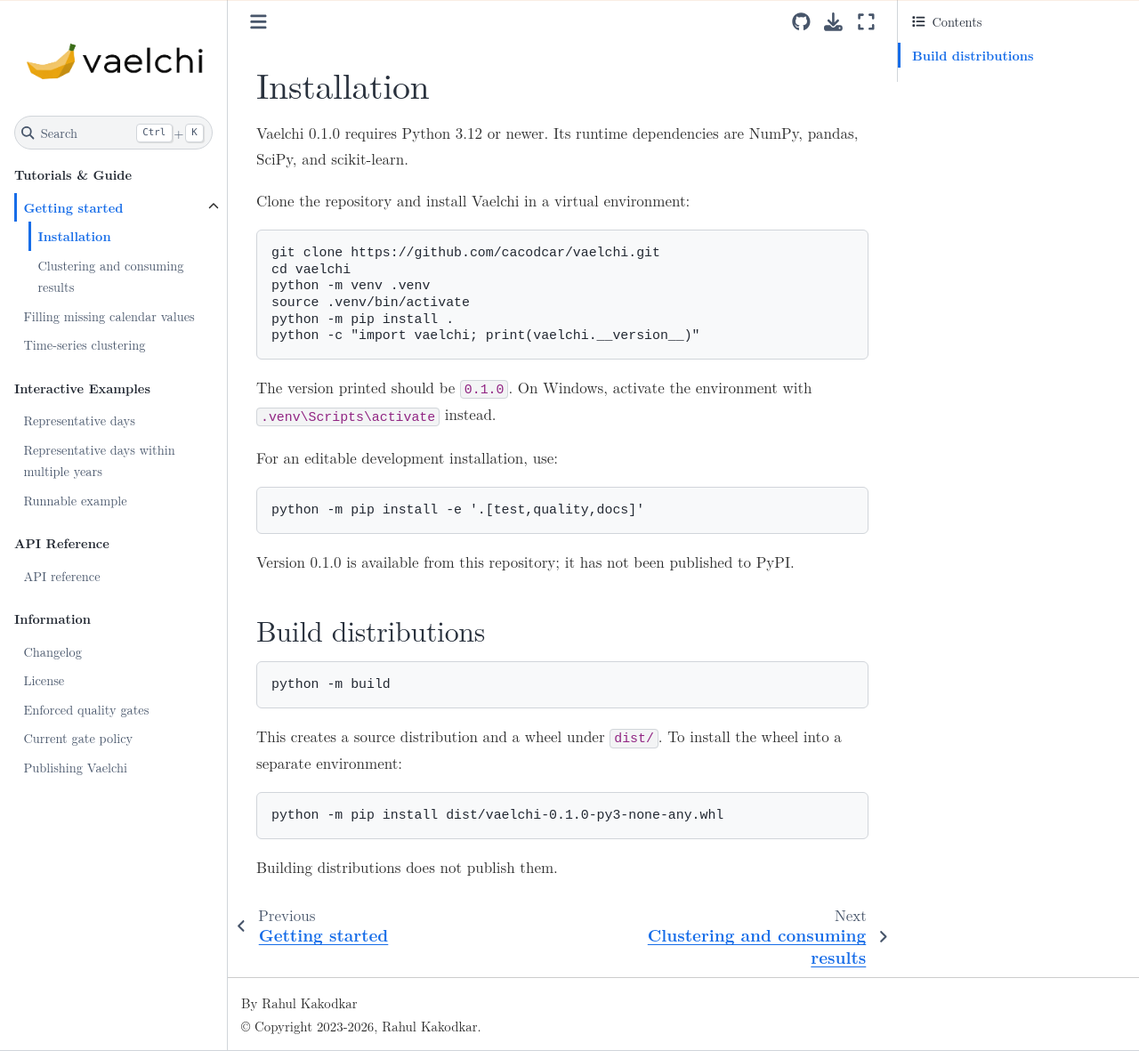
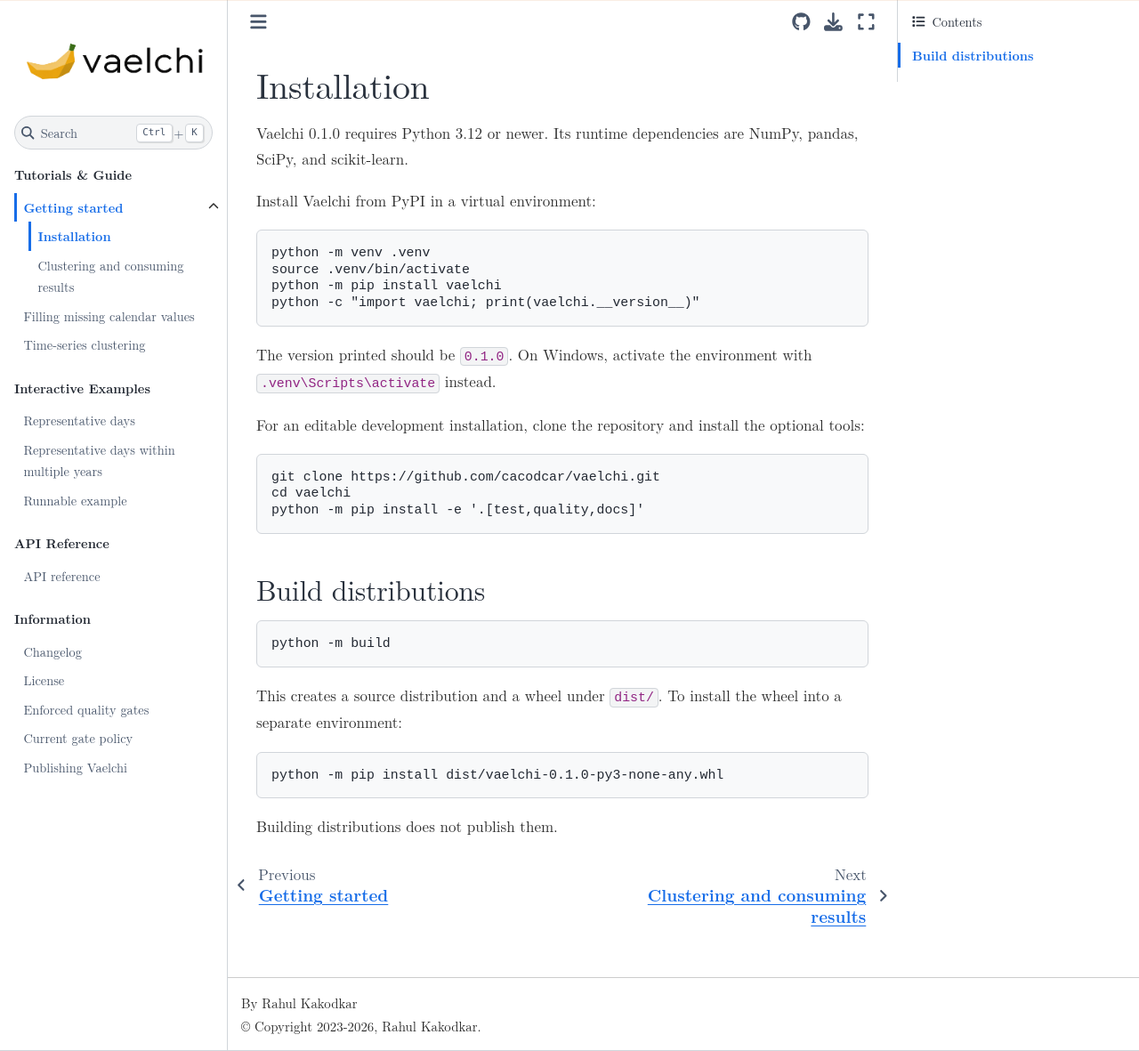
Before and after one commit to cacodcar/vaelchi, a Sphinx documentation site: the page built from docs/tutorials/getting_started/installation.rst, in a window 1280 px wide and 1181 px high. Shown: the whole window at 89% size. Built offline with Sphinx 7.4.7 and the Sphinx Book theme 1.1.4, drawn with Linux system fonts in a browser that asks for light colours.

Commit message:
Update installation docs for PyPI release and simplify README

```diff
--- a/docs/tutorials/getting_started/installation.rst
+++ b/docs/tutorials/getting_started/installation.rst
@@ -4,27 +4,26 @@ Installation
 Vaelchi 0.1.0 requires Python 3.12 or newer. Its runtime dependencies are NumPy,
 pandas, SciPy, and scikit-learn.
 
-Clone the repository and install Vaelchi in a virtual environment:
+Install Vaelchi from PyPI in a virtual environment:
+
+.. code-block:: console
+
+   python -m venv .venv
+   source .venv/bin/activate
+   python -m pip install vaelchi
+   python -c "import vaelchi; print(vaelchi.__version__)"
+
+The version printed should be ``0.1.0``. On Windows, activate the environment
+with ``.venv\Scripts\activate`` instead.
+
+For an editable development installation, clone the repository and install the
+optional tools:
 
 .. code-block:: console
 
    git clone https://github.com/cacodcar/vaelchi.git
    cd vaelchi
-   python -m venv .venv
-   source .venv/bin/activate
-   python -m pip install .
-   python -c "import vaelchi; print(vaelchi.__version__)"
-
-The version printed should be ``0.1.0``. On Windows, activate the environment
-with ``.venv\Scripts\activate`` instead.
-
-For an editable development installation, use:
-
-.. code-block:: console
-
    python -m pip install -e '.[test,quality,docs]'
-
-Version 0.1.0 is available from this repository; it has not been published to PyPI.
 
 Build distributions
 -------------------
```
Also changed, not shown: CHANGELOG.md (+1 -1 lines), README.md (+12 -45 lines).
